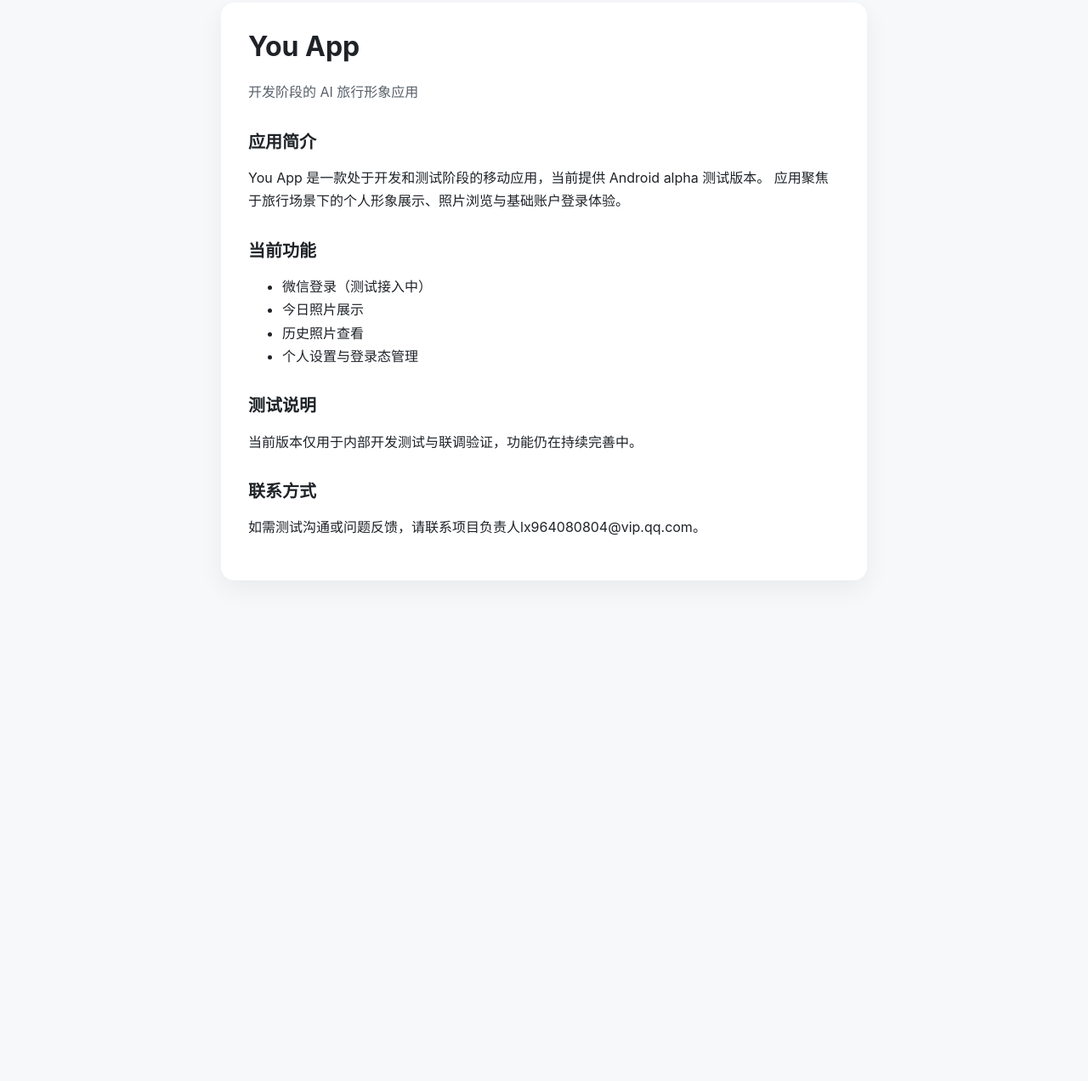
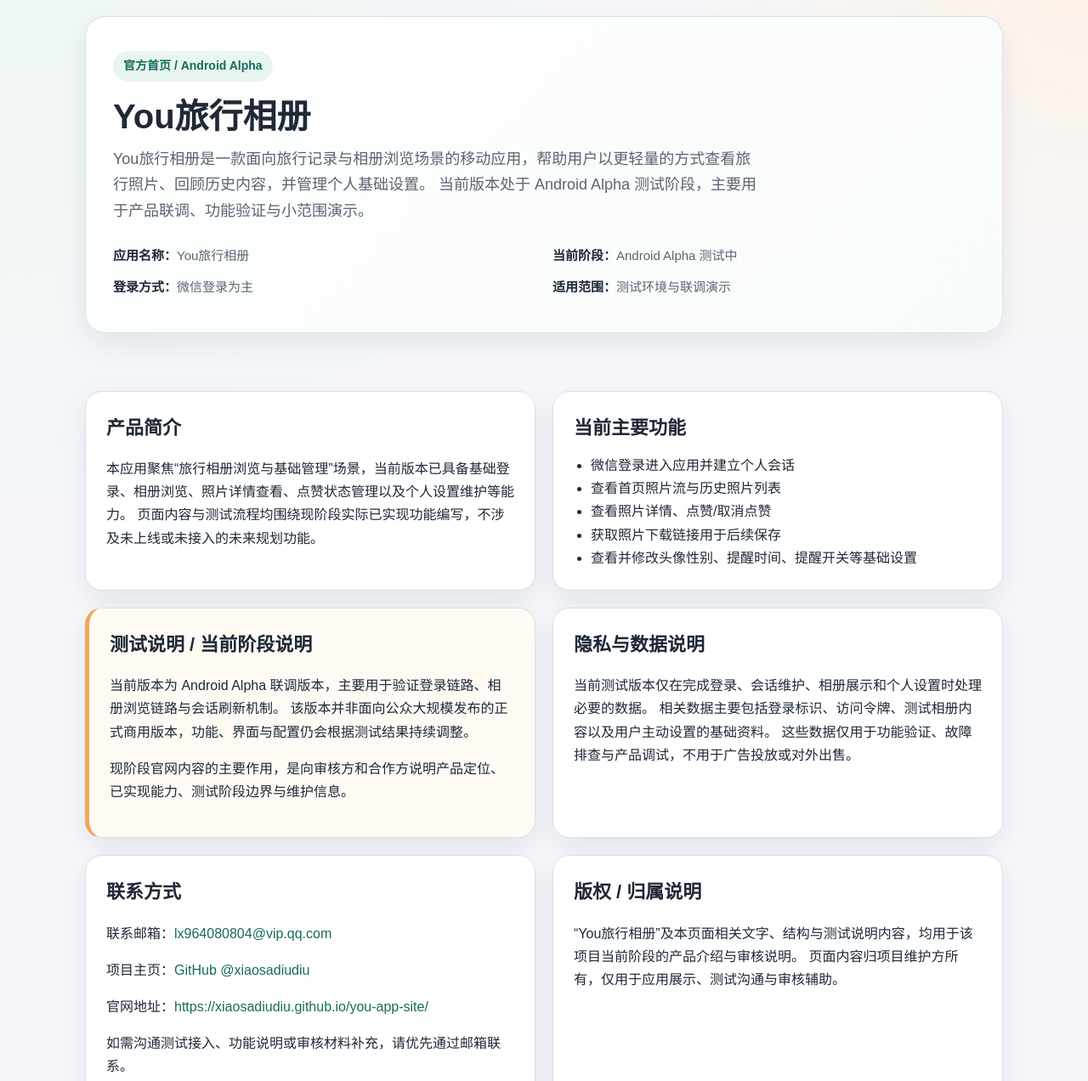
Before and after one commit to xiaosadiudiu/you-app-site, a plain HTML site: page index.html in a window 1280 px wide. Shown: the part 53-1325 px from the top of the page at 85% size. Before the commit the page ends 800 px from the top, so only its background shows below. Drawn offline with Linux system fonts and the light colour scheme.

Commit message:
index.html

```diff
--- a/index.html
+++ b/index.html
@@ -3,72 +3,216 @@
 <head>
   <meta charset="UTF-8" />
   <meta name="viewport" content="width=device-width, initial-scale=1.0" />
-  <title>You App</title>
+  <title>You旅行相册 | 官方首页</title>
+  <meta
+    name="description"
+    content="You旅行相册是一款面向旅行记录与相册浏览场景的移动应用，当前处于 Android Alpha 测试阶段，用于产品联调、功能验证与体验演示。"
+  />
   <style>
+    :root {
+      --bg: #f5f7fb;
+      --card: #ffffff;
+      --text: #1f2937;
+      --muted: #5b6472;
+      --line: #d9e0ea;
+      --brand: #176b5b;
+      --brand-soft: #e8f5f1;
+      --accent: #f2a65a;
+      --shadow: 0 12px 32px rgba(19, 31, 45, 0.08);
+      --max: 1080px;
+    }
+    * { box-sizing: border-box; }
     body {
       margin: 0;
-      font-family: -apple-system, BlinkMacSystemFont, "Segoe UI", sans-serif;
-      background: #f7f8fa;
-      color: #1f2328;
+      font-family: "PingFang SC", "Microsoft YaHei", sans-serif;
+      color: var(--text);
+      background:
+        radial-gradient(circle at top left, #eef7f3 0, transparent 32%),
+        radial-gradient(circle at top right, #fff3e9 0, transparent 24%),
+        var(--bg);
+      line-height: 1.7;
     }
-    .wrap {
+    a { color: var(--brand); text-decoration: none; }
+    a:hover { text-decoration: underline; }
+    .wrap { width: min(var(--max), calc(100% - 32px)); margin: 0 auto; }
+    .hero {
+      padding: 72px 0 40px;
+    }
+    .hero-card {
+      background: linear-gradient(135deg, #ffffff 0%, #f7fbfa 100%);
+      border: 1px solid var(--line);
+      border-radius: 24px;
+      padding: 40px 32px;
+      box-shadow: var(--shadow);
+    }
+    .badge {
+      display: inline-block;
+      padding: 6px 12px;
+      border-radius: 999px;
+      background: var(--brand-soft);
+      color: var(--brand);
+      font-size: 14px;
+      font-weight: 600;
+      margin-bottom: 18px;
+    }
+    h1 {
+      margin: 0 0 12px;
+      font-size: 40px;
+      line-height: 1.15;
+    }
+    .subtitle {
+      margin: 0;
+      color: var(--muted);
+      font-size: 18px;
       max-width: 760px;
-      margin: 0 auto;
-      padding: 56px 24px;
+    }
+    .grid {
+      display: grid;
+      grid-template-columns: repeat(2, minmax(0, 1fr));
+      gap: 20px;
+      margin: 28px 0 0;
     }
     .card {
-      background: #fff;
-      border-radius: 16px;
-      padding: 32px;
-      box-shadow: 0 10px 30px rgba(0, 0, 0, 0.06);
-    }
-    h1 {
-      margin-top: 0;
-      font-size: 32px;
+      background: var(--card);
+      border: 1px solid var(--line);
+      border-radius: 20px;
+      padding: 24px;
+      box-shadow: var(--shadow);
     }
     h2 {
-      margin-top: 28px;
-      font-size: 20px;
+      margin: 0 0 12px;
+      font-size: 22px;
     }
-    p, li {
-      line-height: 1.7;
-      font-size: 16px;
+    ul {
+      margin: 0;
+      padding-left: 20px;
     }
-    .muted {
-      color: #57606a;
+    .full {
+      grid-column: 1 / -1;
+    }
+    .stage {
+      border-left: 5px solid var(--accent);
+      background: #fffaf4;
+    }
+    .footer {
+      padding: 28px 0 40px;
+      color: var(--muted);
+      font-size: 14px;
+      text-align: center;
+    }
+    .meta {
+      display: grid;
+      grid-template-columns: repeat(2, minmax(0, 1fr));
+      gap: 12px 20px;
+      margin-top: 24px;
+      color: var(--muted);
+      font-size: 15px;
+    }
+    .meta strong { color: var(--text); }
+    @media (max-width: 760px) {
+      h1 { font-size: 30px; }
+      .grid, .meta { grid-template-columns: 1fr; }
+      .hero { padding-top: 32px; }
+      .hero-card, .card { padding: 20px; }
     }
   </style>
 </head>
 <body>
-  <div class="wrap">
-    <div class="card">
-      <h1>You App</h1>
-      <p class="muted">开发阶段的 AI 旅行形象应用</p>
+  <main class="wrap">
+    <section class="hero">
+      <div class="hero-card">
+        <div class="badge">官方首页 / Android Alpha</div>
+        <h1>You旅行相册</h1>
+        <p class="subtitle">
+          You旅行相册是一款面向旅行记录与相册浏览场景的移动应用，帮助用户以更轻量的方式查看旅行照片、回顾历史内容，并管理个人基础设置。
+          当前版本处于 Android Alpha 测试阶段，主要用于产品联调、功能验证与小范围演示。
+        </p>
+        <div class="meta">
+          <div><strong>应用名称：</strong>You旅行相册</div>
+          <div><strong>当前阶段：</strong>Android Alpha 测试中</div>
+          <div><strong>登录方式：</strong>微信登录为主</div>
+          <div><strong>适用范围：</strong>测试环境与联调演示</div>
+        </div>
+      </div>
+    </section>
 
-      <h2>应用简介</h2>
+    <section class="grid">
+      <article class="card">
+        <h2>产品简介</h2>
         <p>
-        You App 是一款处于开发和测试阶段的移动应用，当前提供 Android alpha 测试版本。
-        应用聚焦于旅行场景下的个人形象展示、照片浏览与基础账户登录体验。
+          本应用聚焦“旅行相册浏览与基础管理”场景，当前版本已具备基础登录、相册浏览、照片详情查看、点赞状态管理以及个人设置维护等能力。
+          页面内容与测试流程均围绕现阶段实际已实现功能编写，不涉及未上线或未接入的未来规划功能。
         </p>
+      </article>
 
-      <h2>当前功能</h2>
+      <article class="card">
+        <h2>当前主要功能</h2>
         <ul>
-        <li>微信登录（测试接入中）</li>
-        <li>今日照片展示</li>
-        <li>历史照片查看</li>
-        <li>个人设置与登录态管理</li>
+          <li>微信登录进入应用并建立个人会话</li>
+          <li>查看首页照片流与历史照片列表</li>
+          <li>查看照片详情、点赞/取消点赞</li>
+          <li>获取照片下载链接用于后续保存</li>
+          <li>查看并修改头像性别、提醒时间、提醒开关等基础设置</li>
         </ul>
+      </article>
 
-      <h2>测试说明</h2>
+      <article class="card stage">
+        <h2>测试说明 / 当前阶段说明</h2>
         <p>
-        当前版本仅用于内部开发测试与联调验证，功能仍在持续完善中。
+          当前版本为 Android Alpha 联调版本，主要用于验证登录链路、相册浏览链路与会话刷新机制。
+          该版本并非面向公众大规模发布的正式商用版本，功能、界面与配置仍会根据测试结果持续调整。
         </p>
+        <p>
+          现阶段官网内容的主要作用，是向审核方和合作方说明产品定位、已实现能力、测试阶段边界与维护信息。
+        </p>
+      </article>
 
+      <article class="card">
+        <h2>隐私与数据说明</h2>
+        <p>
+          当前测试版本仅在完成登录、会话维护、相册展示和个人设置时处理必要的数据。
+          相关数据主要包括登录标识、访问令牌、测试相册内容以及用户主动设置的基础资料。
+          这些数据仅用于功能验证、故障排查与产品调试，不用于广告投放或对外出售。
+        </p>
+      </article>
+
+      <article class="card">
         <h2>联系方式</h2>
         <p>
-        如需测试沟通或问题反馈，请联系项目负责人lx964080804@vip.qq.com。
+          联系邮箱：<a href="mailto:lx964080804@vip.qq.com">lx964080804@vip.qq.com</a>
         </p>
-    </div>
-  </div>
+        <p>
+          项目主页：<a href="https://github.com/xiaosadiudiu" target="_blank" rel="noopener">GitHub @xiaosadiudiu</a>
+        </p>
+        <p>
+          官网地址：<a href="https://xiaosadiudiu.github.io/you-app-site/" target="_blank" rel="noopener">https://xiaosadiudiu.github.io/you-app-site/</a>
+        </p>
+        <p>
+          如需沟通测试接入、功能说明或审核材料补充，请优先通过邮箱联系。
+        </p>
+      </article>
+
+      <article class="card">
+        <h2>版权 / 归属说明</h2>
+        <p>
+          “You旅行相册”及本页面相关文字、结构与测试说明内容，均用于该项目当前阶段的产品介绍与审核说明。
+          页面内容归项目维护方所有，仅用于应用展示、测试沟通与审核辅助。
+        </p>
+      </article>
+
+      <article class="card full">
+        <h2>页面说明</h2>
+        <p>
+          本首页用于对应移动应用官网信息展示需求，重点说明应用名称、产品用途、当前已实现功能、测试阶段边界、维护联系方式以及基础隐私说明，
+          便于审核方快速判断官网与应用提交信息的一致性和完整性。
+        </p>
+      </article>
+    </section>
+  </main>
+
+  <footer class="footer wrap">
+    <div>© 2026 You旅行相册</div>
+    <div>本页面用于产品介绍、测试说明与审核辅助展示。</div>
+  </footer>
 </body>
 </html>
```
Lines whose indentation alone changed are shown as unchanged.
